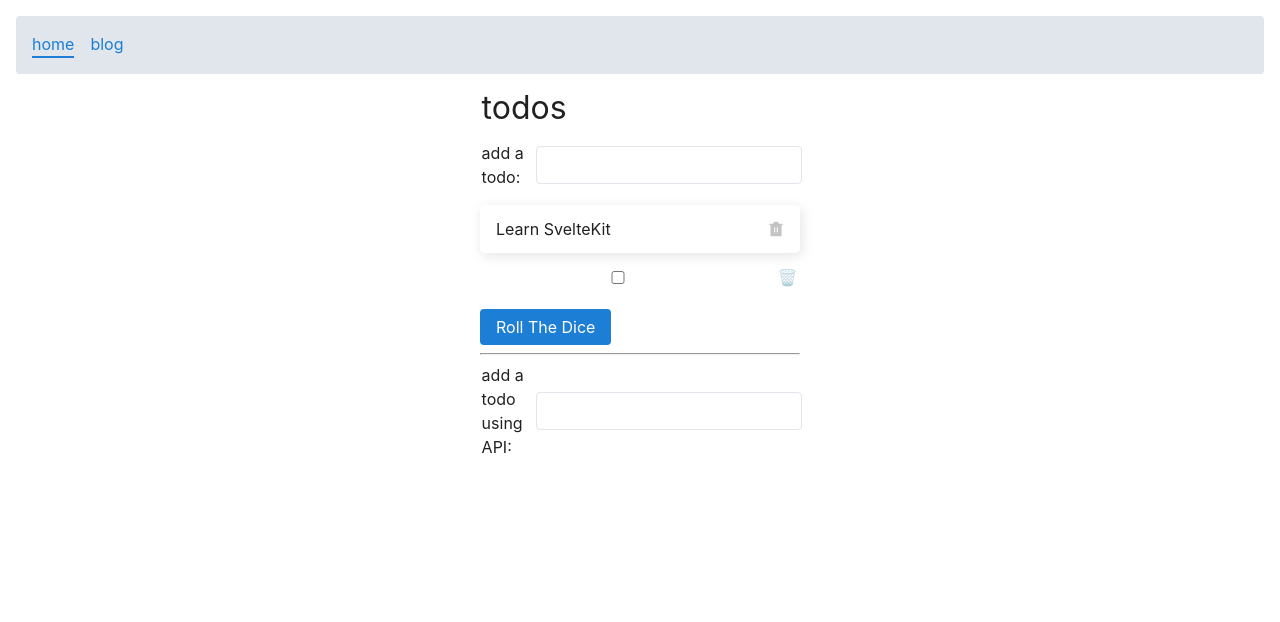
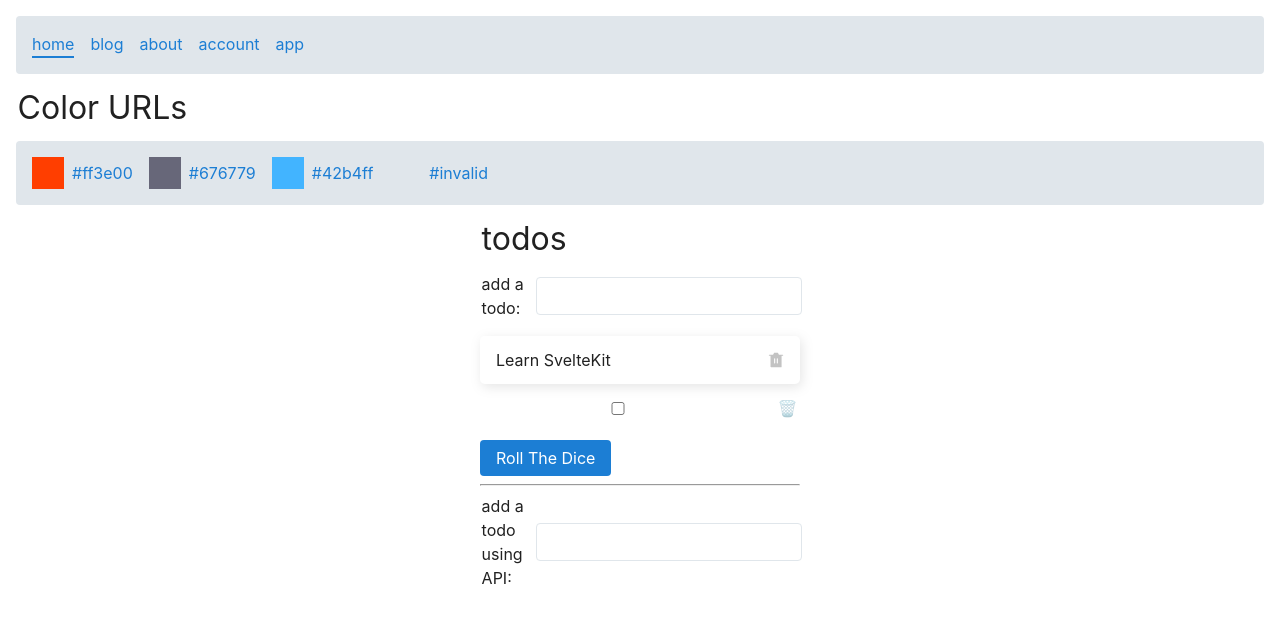
Before and after one commit to Maxondria/hack-sveltekit, a SvelteKit app: page / in a window 1280 px wide. Shown: the top 622 px of the page. Built offline with nearby package versions, Linux system fonts and the light colour scheme; no server answers.

Commit message:
update the nav layout for all existing routes

```diff
--- a/src/routes/+layout.svelte
+++ b/src/routes/+layout.svelte
@@ -1,10 +1,23 @@
 <script>
   import { navigating, page, updated } from '$app/stores';
+
+  const colors = ['ff3e00', '676779', '42b4ff', 'invalid'];
 </script>
 
 <nav>
   <a href="/" aria-current={$page.url.pathname === '/'}>home</a>
   <a href="/blog" aria-current={$page.url.pathname === '/blog'}>blog</a>
+  <a href="/about" aria-current={$page.url.pathname === '/about'}>about</a>
+  <a href="/account" aria-current={$page.url.pathname === '/account'}>account</a>
+  <a href="/app" aria-current={$page.url.pathname === '/app'}>app</a>
+</nav>
+
+<h1>Color URLs</h1>
+
+<nav class="color">
+  {#each colors as color}
+    <a href="/colors/{color}" style="--color: #{color}">#{color}</a>
+  {/each}
 </nav>
 
 {#if $navigating}
@@ -20,3 +33,18 @@
 {/if}
 
 <slot />
+
+<style>
+  .color a {
+    display: flex;
+    align-items: center;
+    gap: 0.5rem;
+  }
+
+  .color a::before {
+    content: '';
+    width: 2em;
+    height: 2em;
+    background: var(--color);
+  }
+</style>
```
